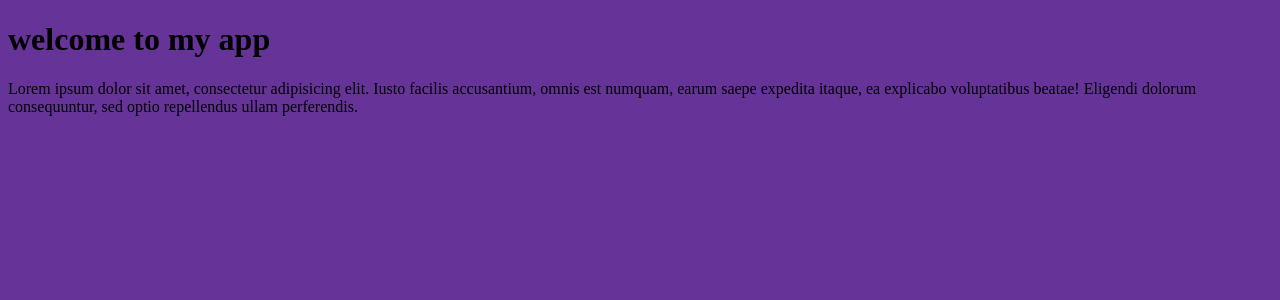
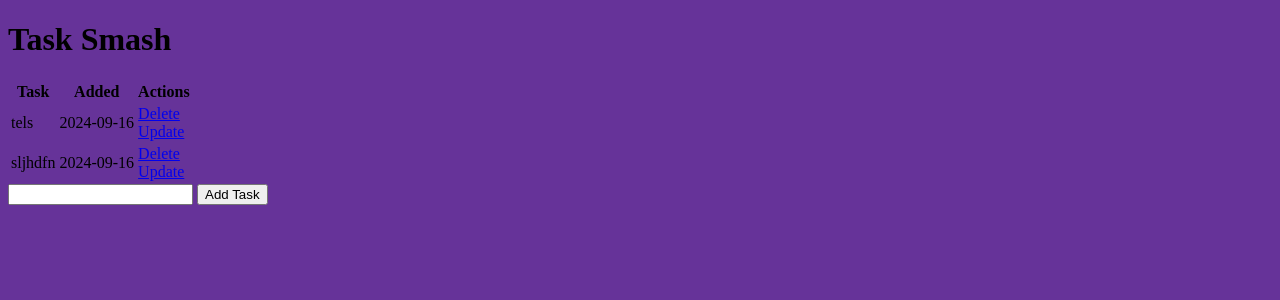
Before and after one commit to trivi04/myflaskapp, a Flask app: page / in a window 1280 px wide. Shown: the top 300 px of the page. Run offline with Flask 3, Linux system fonts and the light colour scheme.

Commit message:
before impementung edit and delete

```diff
--- a/app.py
+++ b/app.py
@@ -1,14 +1,46 @@
-from flask import Flask,render_template
-# from flask_sqlalchemy import SQLAlchemy
+from flask import Flask, render_template,redirect,request
+from flask_sqlalchemy import SQLAlchemy
+from datetime import datetime
+#myapp
+app = Flask(__name__)
 
-#myapp
-app=Flask(__name__)
+# Database configuration
+app.config["SQLALCHEMY_DATABASE_URI"] = "sqlite:///project.db"
+db = SQLAlchemy(app)
+
+class MyTask(db.Model):
+    id=db.Column(db.Integer,primary_key=True)
+    content=db.Column(db.String(100),nullable=False)
+    Complete=db.Column(db.Integer,default=0)
+    created=db.Column(db.DateTime,default=datetime.utcnow)
+
+    def __repr__(self) -> str:
+        return f"Task {self.id}"
+
+#home page
+@app.route("/",methods=["POST","GET"])
+def index():
+    # add a task
+    if request.method=="POST":
+        current_task=request.form['content']
+        new_task=MyTask(content=current_task)
+        try:
+            db.session.add(new_task)
+            db.session.commit()
+
+            return redirect("/")
+        except Exception as e:
+            print(f"ERROR:{e}")
+            return f"ERROR:{e}"
+    # see all tasks
+
+    else:
+        tasks=MyTask.query.order_by(MyTask.created).all()
+        return render_template('index.html',tasks=tasks)
+
+if __name__ == "__main__":
 
 
-
-@app.route("/")
-def index():
-    return render_template("index.html")
-
-if __name__ in "__main__":
+    with app.app_context():
+        db.create_all()
     app.run(debug=True)
--- a/templates/index.html
+++ b/templates/index.html
@@ -1,22 +1,10 @@
-<!DOCTYPE html>
-<html lang="en">
-<head>
-    <meta charset="UTF-8">
-    <meta name="viewport" content="width=device-width, initial-scale=1.0">
-    <link rel="stylesheet" href="{{url_for("static",filename="styles.css")}}" />
-    <title>Document</title>
-</head>
-<body>
-    <h1>welcome to my app</h1>
-    <p>Lorem ipsum dolor sit amet, consectetur adipisicing elit. Iusto facilis accusantium, omnis est numquam, earum saepe expedita itaque, ea explicabo voluptatibus beatae! Eligendi dolorum consequuntur, sed optio repellendus ullam perferendis.</p>
-</body>
-</html>
-
-<!-- {% extends 'base.html' %}
+{% extends 'base.html' %}
 
 {% block head %}
 <title>CRUD ME</title>
 {% endblock %}
+
+
 
 {% block body %}
 <div class="content">
@@ -33,7 +21,7 @@
         {% for task in tasks %}
             <tr>
                 <td>{{ task.content }}</td>
-                <td>{{ task.date_created.strftime("%Y-%m-%d") }}</td>
+                <td>{{ task.created.strftime("%Y-%m-%d") }}</td>
                 <td>
                     <a href="/delete/{{task.id}}">Delete</a>
                     <br />
@@ -49,4 +37,4 @@
     </form>
 </div>
 </body>
-{% endblock %} -->
+{% endblock %}
```
Also changed, not shown: instance/project.db (added).
